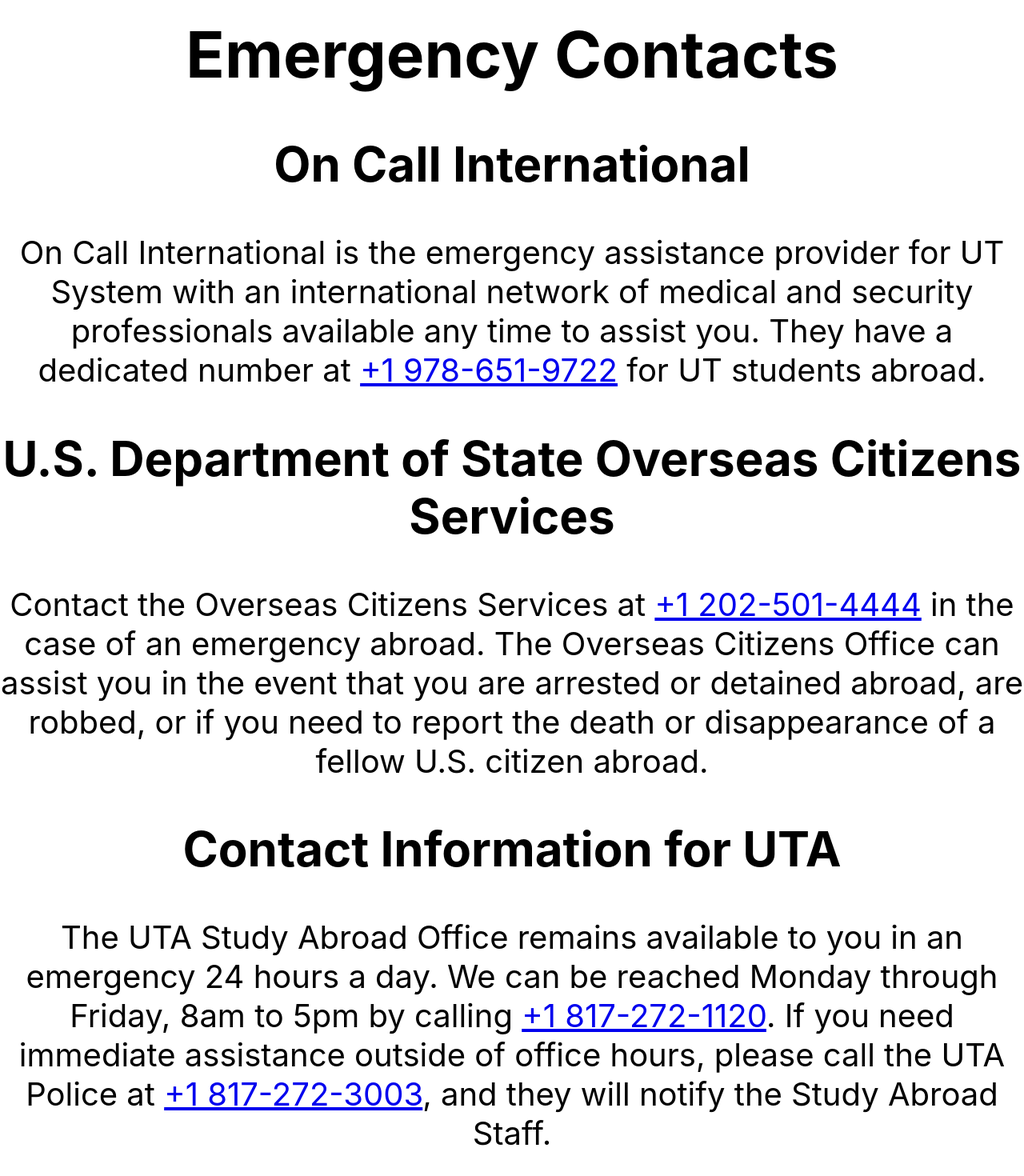
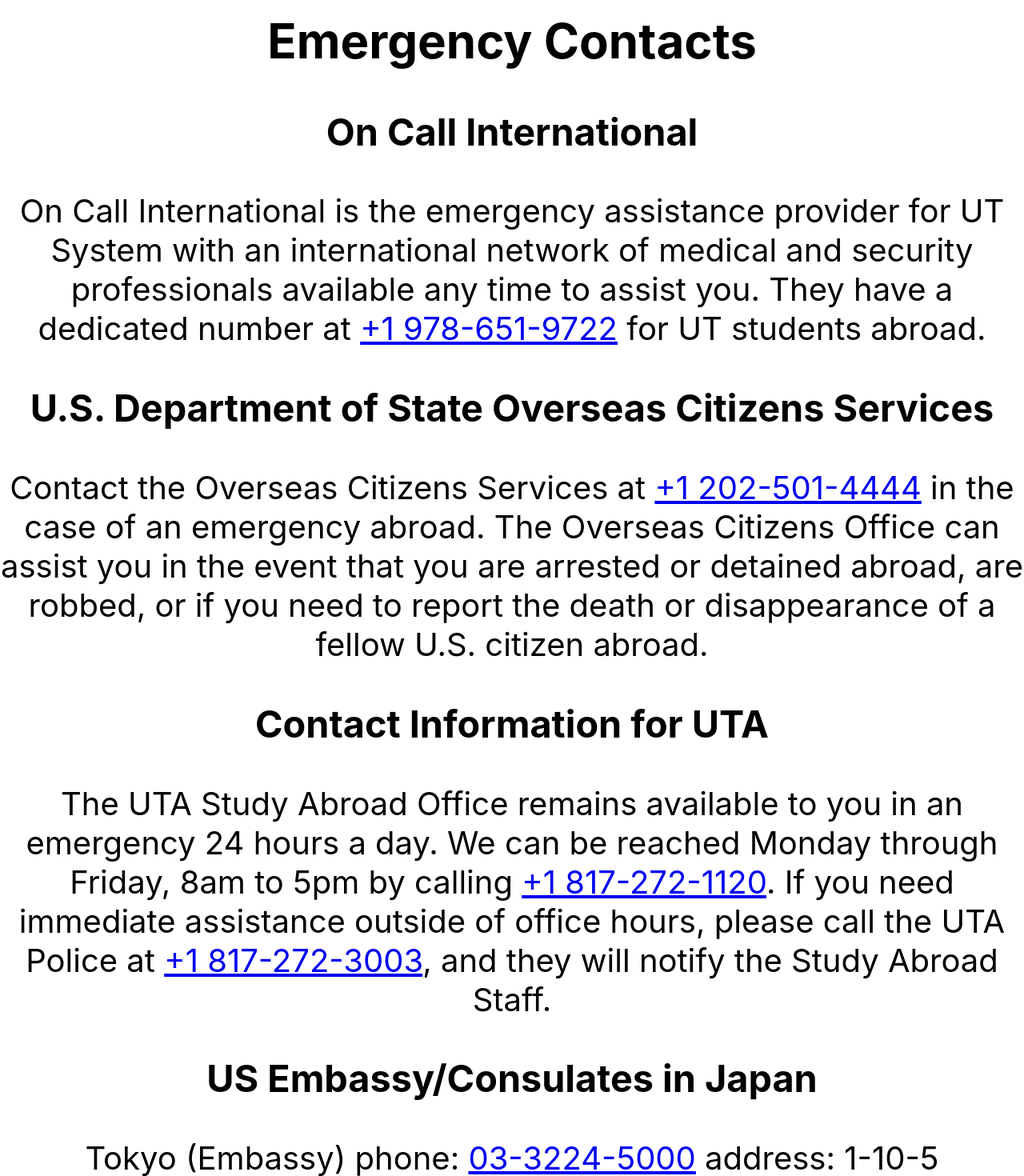
Before and after one commit to JoshGBoudria/UTA-Travel-App, a React (Create React App) app: page /contacts in a window 1280 px wide. Shown: the part 100-1570 px from the top of the page at 80% size. Built offline with nearby package versions, Linux system fonts and the light colour scheme; no server answers.

Commit message:
Updating the text size for mobile purposes.

```diff
--- a/src/pages/contacts.js
+++ b/src/pages/contacts.js
@@ -12,8 +12,8 @@
 	return (
 		<div>
 			{/*Create a header for the Emergency Contacts tab.*/}
-			<h1> Emergency Contacts </h1>
-			<h2>On Call International</h2>
+			<h2> Emergency Contacts </h2>
+			<h3>On Call International</h3>
 			<p>
 				On Call International is the emergency assistance provider for UT System with an
 				international network of medical and security professionals available any time to
@@ -21,7 +21,7 @@
 				<a href="tel:19786519722">+1 978-651-9722</a>
 				&nbsp;for UT students abroad.
 			</p>
-			<h2>U.S. Department of State Overseas Citizens Services</h2>
+			<h3>U.S. Department of State Overseas Citizens Services</h3>
 			<p>
 				Contact the Overseas Citizens Services at&nbsp;
 				<a href="tel:12025014444">+1 202-501-4444</a>
@@ -29,7 +29,7 @@
 				you in the event that you are arrested or detained abroad, are robbed, or if you need
 				to report the death or disappearance of a fellow U.S. citizen abroad.
 			</p>
-			<h2>Contact Information for UTA</h2>
+			<h3>Contact Information for UTA</h3>
 			<p>
 				The UTA Study Abroad Office remains available to you in an emergency 24 hours a day.
 				We can be reached Monday through Friday, 8am to 5pm by calling&nbsp;
@@ -39,7 +39,7 @@
 				<a href="tel:18172723003">+1 817-272-3003</a>
 				, and they will notify the Study Abroad Staff.
 			</p>
-			<h2>US Embassy/Consulates in Japan</h2>
+			<h3>US Embassy/Consulates in Japan</h3>
 			<p>
 				Tokyo (Embassy) phone:&nbsp;
 				<a href="tel:03-3224-5000">03-3224-5000</a>
```
